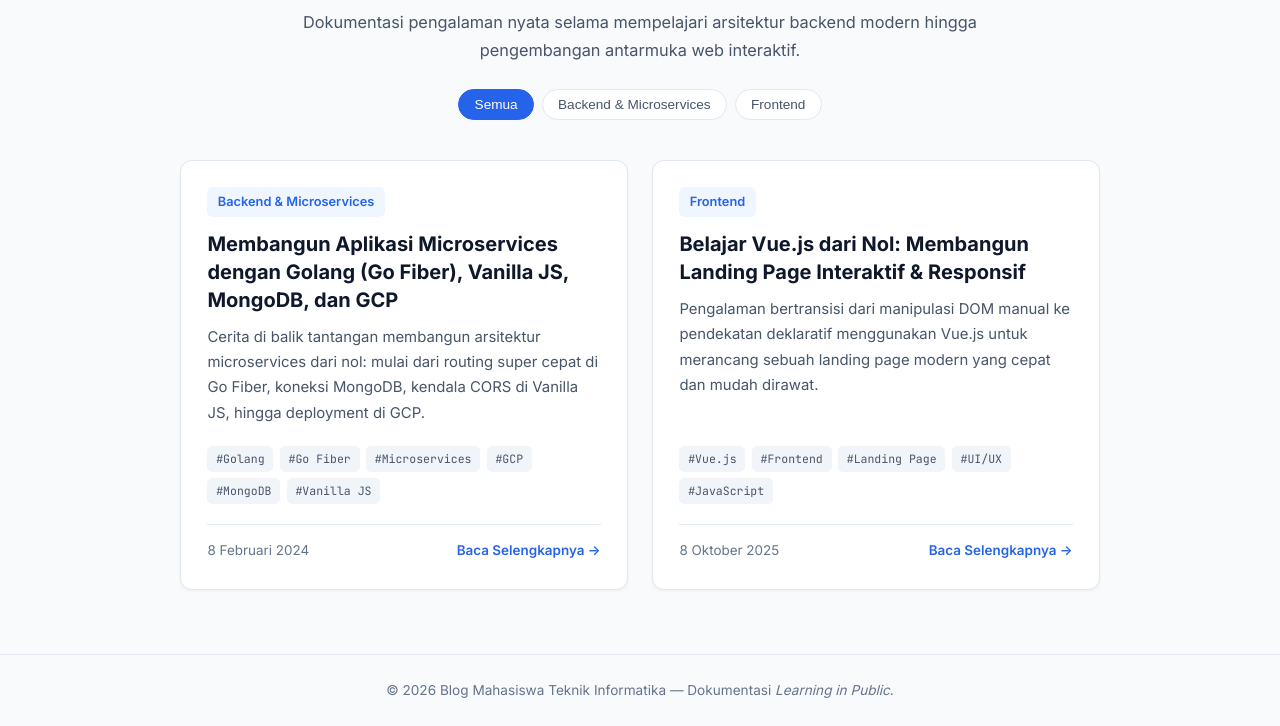
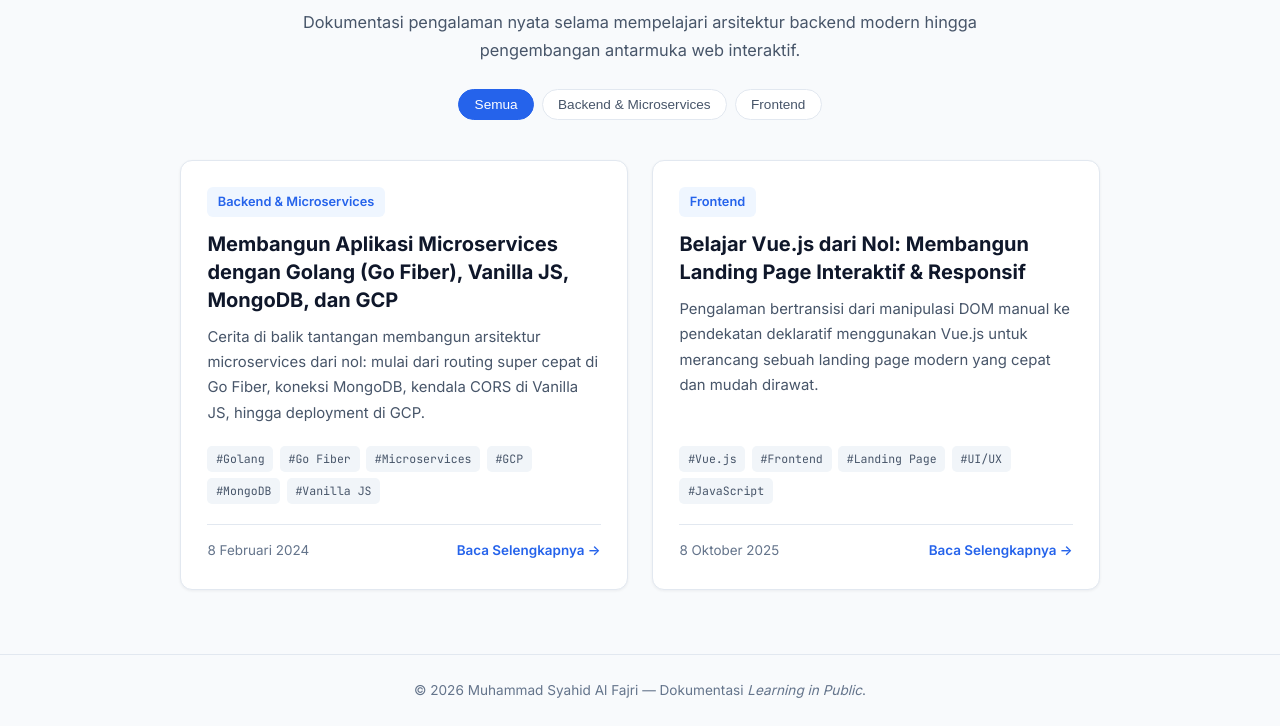
Before and after one commit to MSyahidAlFajri/Blog-LearInPublic, a plain HTML site: page index.html in a window 1280 px wide. Shown: the part 243-969 px from the top of the page. Drawn offline with Linux system fonts and the light colour scheme.

Commit message:
Update footer

```diff
--- a/index.html
+++ b/index.html
@@ -122,7 +122,7 @@
   <!-- Footer -->
   <footer class="footer">
     <div class="container footer-inner">
-      <p>© 2026 Blog Mahasiswa Teknik Informatika — Dokumentasi <em>Learning in Public</em>.</p>
+      <p>© 2026 Muhammad Syahid Al Fajri — Dokumentasi <em>Learning in Public</em>.</p>
     </div>
   </footer>
 
```
